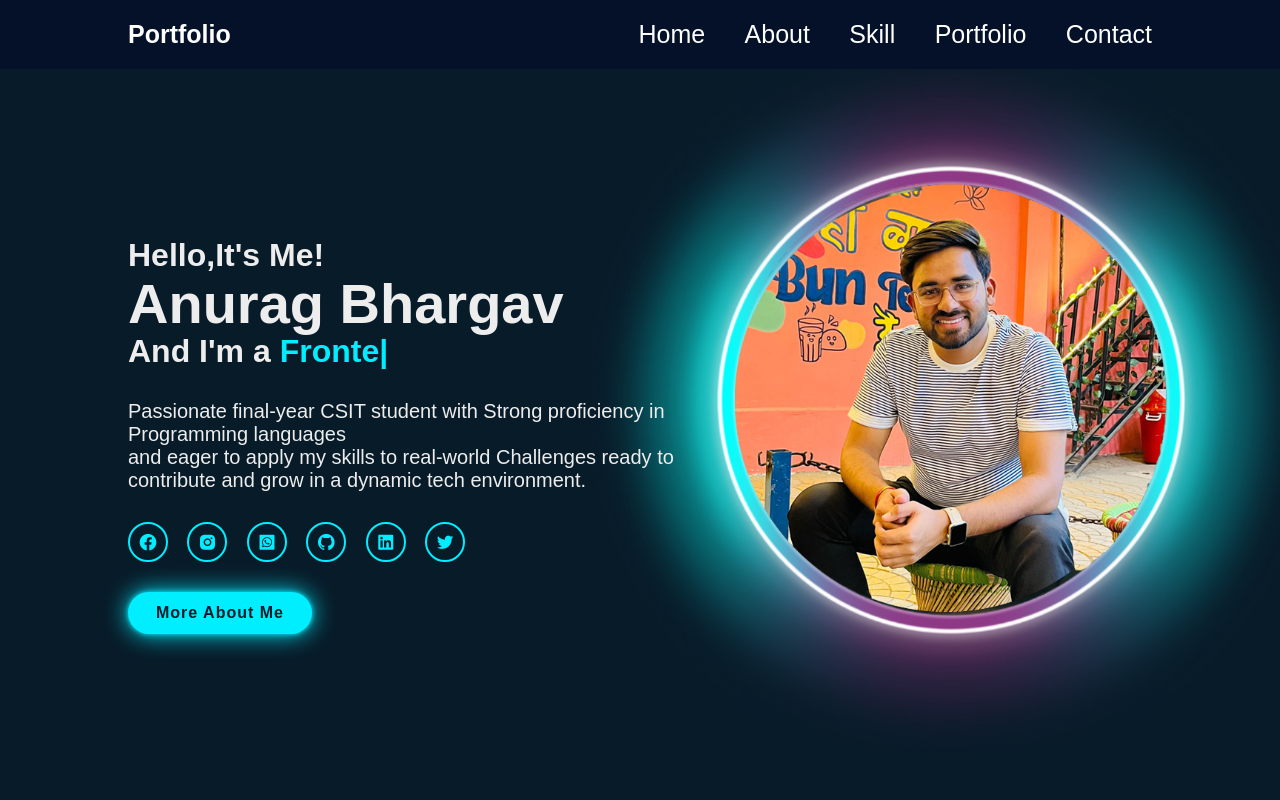
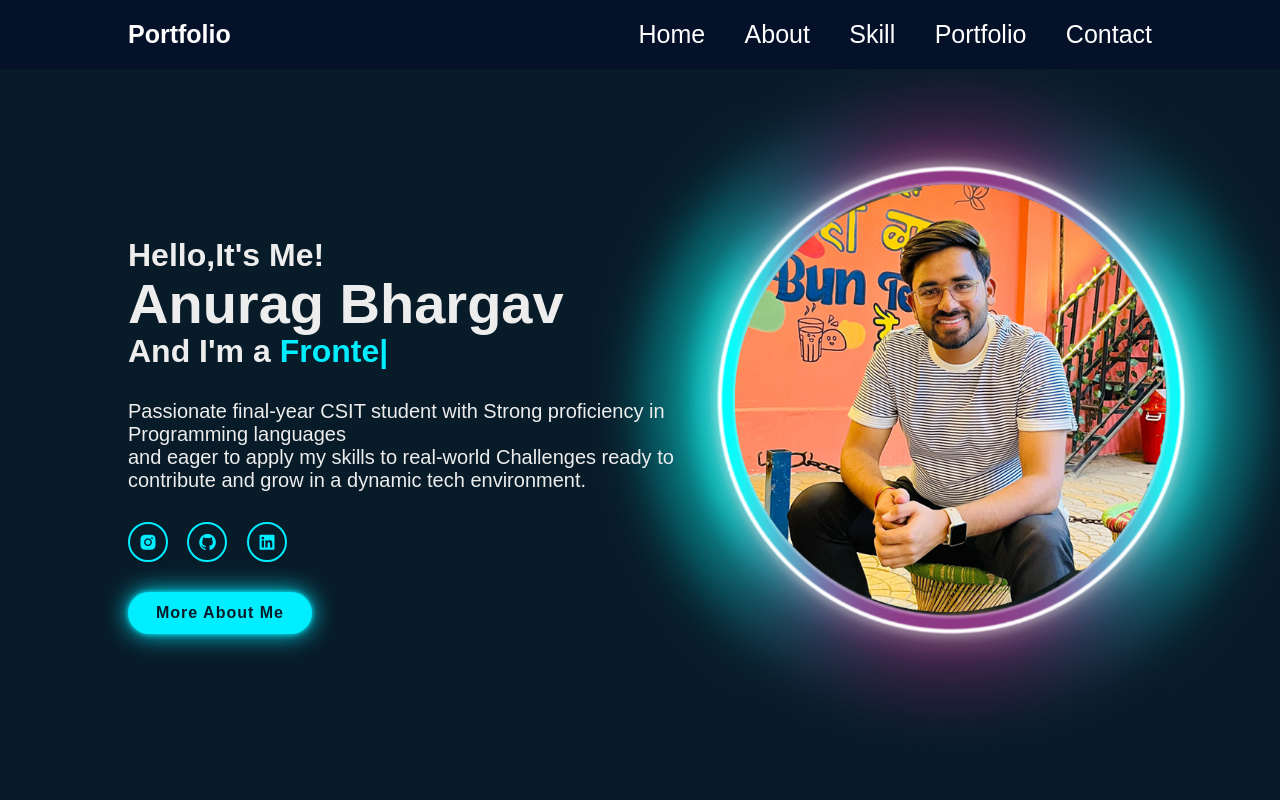
Before and after one commit to anuragbhargav17/portfolio, a plain HTML site: page index.html in a window 1280 px wide. Shown: the top 800 px of the page. Drawn offline with nearby package versions, Linux system fonts and the light colour scheme.

Commit message:
new fixs

```diff
--- a/index.html
+++ b/index.html
@@ -28,13 +28,11 @@
             <p>Passionate final-year CSIT student with Strong proficiency in Programming languages <br> and eager to apply my
                 skills to real-world Challenges ready to contribute and grow in a dynamic tech environment.</p>
                 <div class="home-sci">
-                    <a href="#" style="--i:6"><i class='bx bxl-facebook-circle'></i></a>
-                    <a href="#" style="--i:7"><i class='bx bxl-instagram-alt' ></i></a>
-                    <a href="#" style="--i:8"><i class='bx bxl-whatsapp-square' ></i></a>
-                    <a href="#" style="--i:9"><i class='bx bxl-github' ></i></a>
-                    <a href="#" style="--i:10"><i class='bx bxl-linkedin-square' ></i></a>
-                    <a href="#" style="--i:11"><i class='bx bxl-twitter' ></i></a>
+                    <a href="https://www.instagram.com/anurag.bhargava/" target="_blank" title="Instagram" style="--i:7"><i class='bx bxl-instagram-alt'></i></a>
+                    <a href="https://github.com/anuragbhargav17" target="_blank" title="GitHub" style="--i:8"><i class='bx bxl-github'></i></a>
+                    <a href="https://www.linkedin.com/in/anurag-bhargav/" target="_blank" title="LinkedIn" style="--i:9"><i class='bx bxl-linkedin-square'></i></a>
                 </div>
+
                 <a href="#" class="btn-box">More About Me</a>
 
             </div>
```
